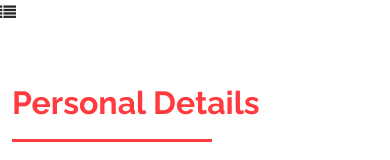
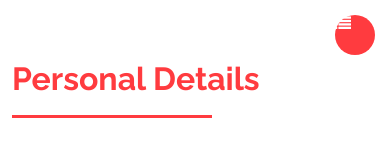
Before and after one commit to jaiminborad/biodata, a plain HTML site: page index.html in a window 390 px wide. Shown: the top 160 px of the page. Drawn offline with nearby package versions, Linux system fonts and the light colour scheme.

Commit message:
Update index.html

```diff
--- a/index.html
+++ b/index.html
@@ -32,7 +32,8 @@
 <body>
 
   <!-- ======= Mobile nav toggle button ======= -->
-  <i class="fa fa-list"></i>
+  <i class="fa fa-list mobile-nav-toggle d-xl-none"></i>
+
 
   <!-- ======= Header ======= -->
   <header id="header">
```
